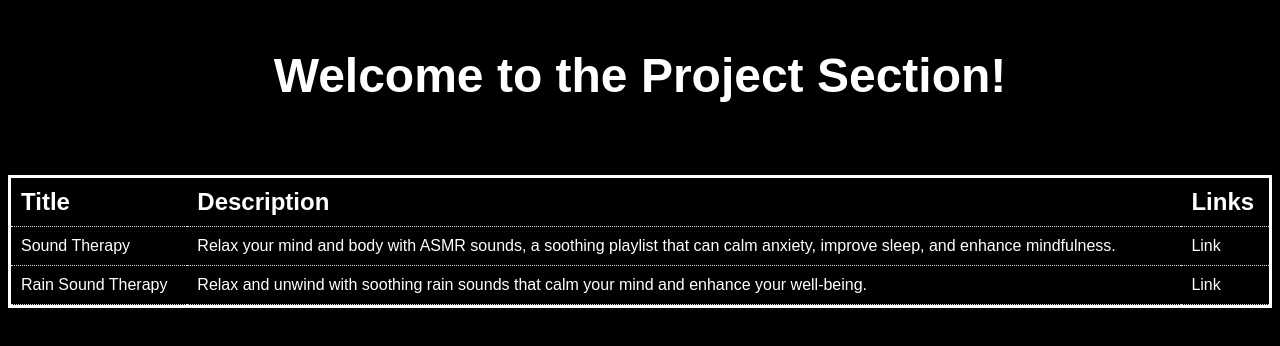
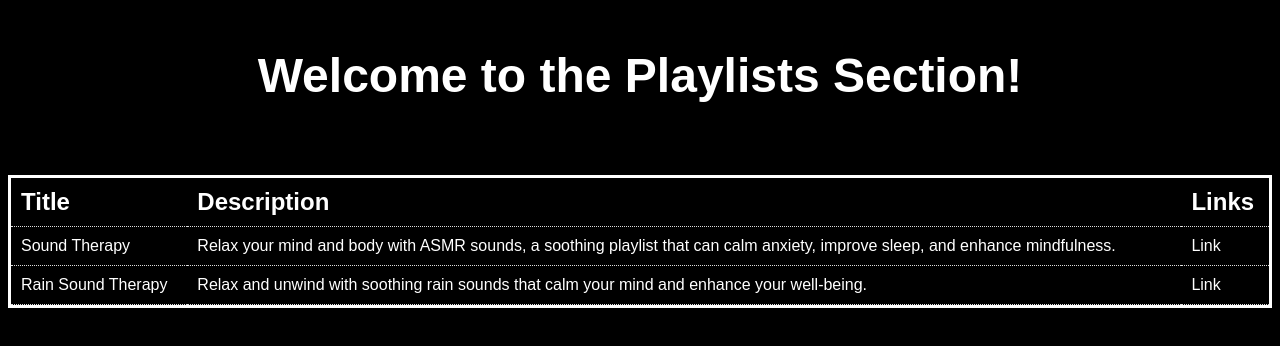
Before and after one commit to Omkar270048/harshh, a website: page html/links.html in a window 1280 px wide. Drawn offline with Linux system fonts and the light colour scheme; a web font is replaced by a local one.

Commit message:
Update links.html

```diff
--- a/html/links.html
+++ b/html/links.html
@@ -79,7 +79,7 @@
 
 <body>
     <div class="heading">
-        <h2>Welcome to the Project Section!</h2>
+        <h2>Welcome to the Playlists Section!</h2>
     </div>
     <div class="table-section">
         <table>
```
